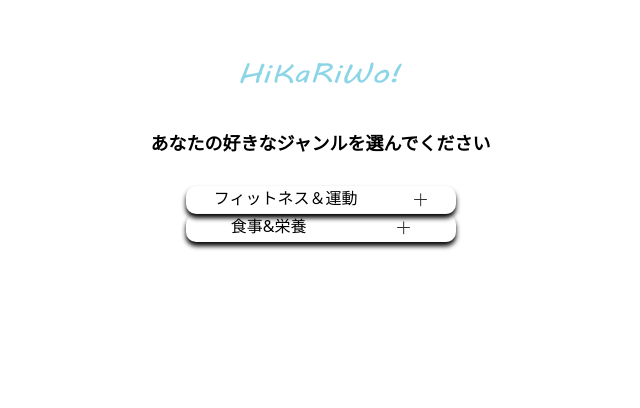
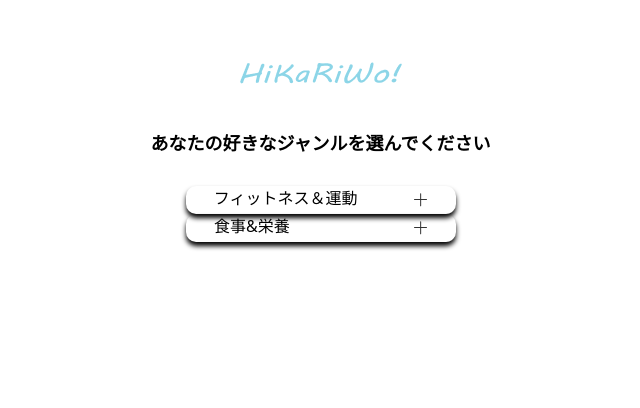
Before and after one commit to Akasan-T/TECJUM-teamE_hikariwo, a Django app: template templates/index/genre/index.html in a window 1280 px wide. Shown: the top 408 px of the page, without its empty margins (312-952 px from the left). Run offline with Django 5.2, Linux system fonts and the light colour scheme; the template is opened without the code that fills it, so the values that code supplies are empty.

Commit message:
adjustment_2.2

```diff
--- a/templates/index/genre/index.html
+++ b/templates/index/genre/index.html
@@ -39,7 +39,7 @@
             </div>
             <div class="nutrition_list before_click">
                 <ul>
-                    <li>食事&栄養</li>
+                    <li class="nutrition">食事&栄養</li>
                     <li><p class="plus_icon"></p></li>
                 </ul>
             </div>
@@ -47,7 +47,7 @@
                 <ul>
                     <li>
                         <div class="nutrition_after_list genre_active">
-                            <p>ダイエット＆食事</p>
+                            <p>食事&栄養</p>
                             <p class="minus_icon"></p>
                         </div>
                     </li>
--- a/templates/style/24reset.css
+++ b/templates/style/24reset.css
@@ -106,10 +106,9 @@
   display: none !important;
 }
 
-:where(:focus-visible) {
-  outline: 3px solid CanvasText;
-  box-shadow: 0 0 0 5px Canvas;
-  outline-offset: 1px;
+input:focus {
+  border-color: #50A8E2; /* フォーカス時に青色の枠に 赤堀変更*/
+　box-shadow: 0 0 5px rgba(0, 0, 255, 0.5);
 }
 
 :where(:focus-visible, :target) {
--- a/templates/style/style.css
+++ b/templates/style/style.css
@@ -180,7 +180,9 @@ footer{
     position: relative;
     transform: translateX(-50%);
     margin: 30px 0;
+    color: #ffffff;
 }
+
 /* -------------REGISTRATION-------- */
 /* ------------------------------ */
 /* -------------GENRE-------------- */
@@ -200,7 +202,7 @@ footer{
     background: currentColor;
     border-radius: 0.1em;
     position: relative;
-  }
+}
 
 .plus_icon::before {
 content: '';
@@ -227,6 +229,11 @@ transform: rotate(90deg);
     box-shadow: 0 4px 5px 0 #000;
     border-radius: 10px;
 }
+
+.nutrition{      /* 食事&栄養修正 */
+    padding-right: 25%;
+}
+
 .before_click ul li{
     height: 28px;
 }
@@ -300,4 +307,5 @@ transform: rotate(90deg);
     background-color: #5AC2DC;
     opacity: 0.7;
     border-radius: 10px;
+    color: #FFFFFF;
 }
```
Also changed, not shown: 1 other file.
